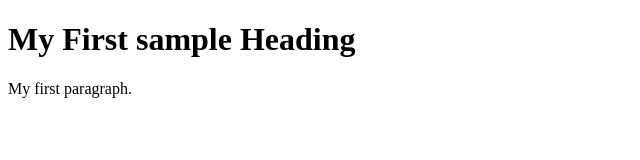
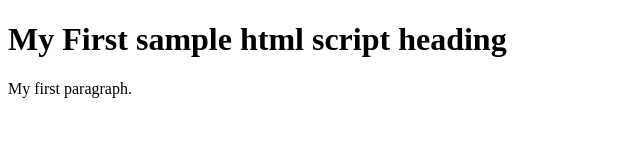
Before and after one commit to 14sudharsan/docker, a plain HTML site: page index.html in a window 1280 px wide. Shown: the whole page, without its empty margins (0-640 px from the left). Drawn offline with Linux system fonts and the light colour scheme.

Commit message:
updating html file

```diff
--- a/index.html
+++ b/index.html
@@ -2,7 +2,7 @@
 <html>
 <body>
 
-<h1>My First sample Heading</h1>
+<h1>My First sample html script heading</h1>
 <p>My first paragraph.</p>
 
 </body>
```
